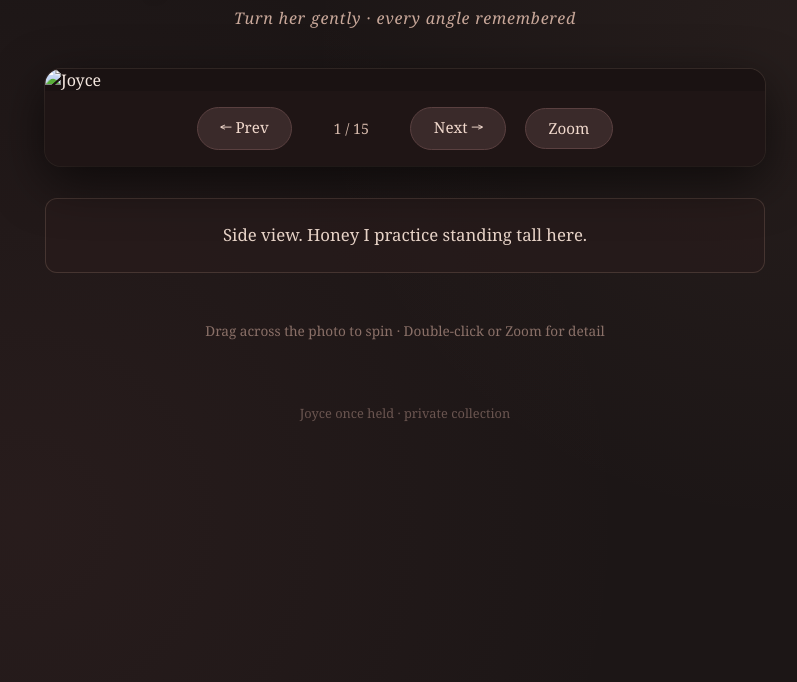
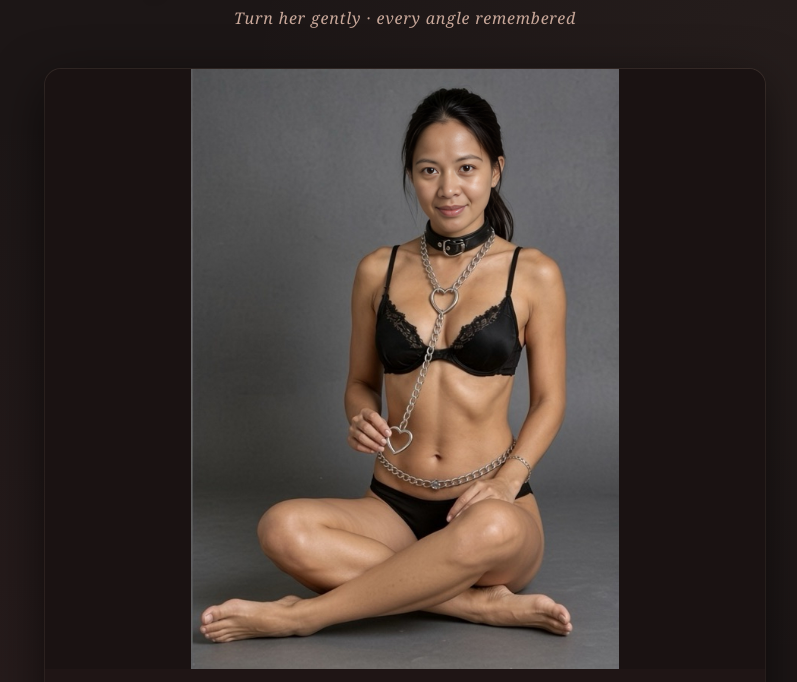
Before and after one commit to NBiryukov25/joyce-in-the-shadows, a plain HTML site: page index.html in a window 1280 px wide. Shown: the part 115-797 px from the top of the page, without its empty margins (235-1032 px from the left). Drawn offline with Linux system fonts and the light colour scheme.

Commit message:
Update image paths to match uploaded Images folder and file extensions

```diff
--- a/index.html
+++ b/index.html
@@ -134,7 +134,7 @@
 </header>
 
 <div class="viewer" id="viewer">
-  <img id="mainImage" src="images/IMG_4664.jpg" alt="Joyce">
+  <img id="mainImage" src="Images/IMG_4664.jpeg" alt="Joyce">
   <div class="controls">
     <button id="prev">← Prev</button>
     <span class="angle" id="angleLabel">1 / 15</span>
@@ -157,21 +157,21 @@
 
 <script>
 const images = [
-  "images/IMG_4664.jpg",
-  "images/IMG_4665.jpg",
-  "images/IMG_4666.jpg",
-  "images/IMG_4667.jpg",
-  "images/IMG_4668.jpg",
-  "images/IMG_4669.jpg",
-  "images/IMG_4670.jpg",
-  "images/IMG_4671.jpg",
-  "images/IMG_4672.jpg",
-  "images/IMG_4673.jpg",
-  "images/IMG_4674.jpg",
-  "images/IMG_4675.jpg",
-  "images/IMG_4676.jpg",
-  "images/IMG_4677.jpg",
-  "images/IMG_4678.jpg"
+  "Images/IMG_4664.jpeg",
+  "Images/IMG_4665.jpeg",
+  "Images/IMG_4666.jpeg",
+  "Images/IMG_4667.jpeg",
+  "Images/IMG_4668.png",
+  "Images/IMG_4669.jpeg",
+  "Images/IMG_4670.jpeg",
+  "Images/IMG_4671.jpeg",
+  "Images/IMG_4672.jpeg",
+  "Images/IMG_4673.jpeg",
+  "Images/IMG_4674.jpeg",
+  "Images/IMG_4675.jpeg",
+  "Images/IMG_4676.jpeg",
+  "Images/IMG_4677.jpeg",
+  "Images/IMG_4678.jpeg"
 ];
 
 const captions = [
```
